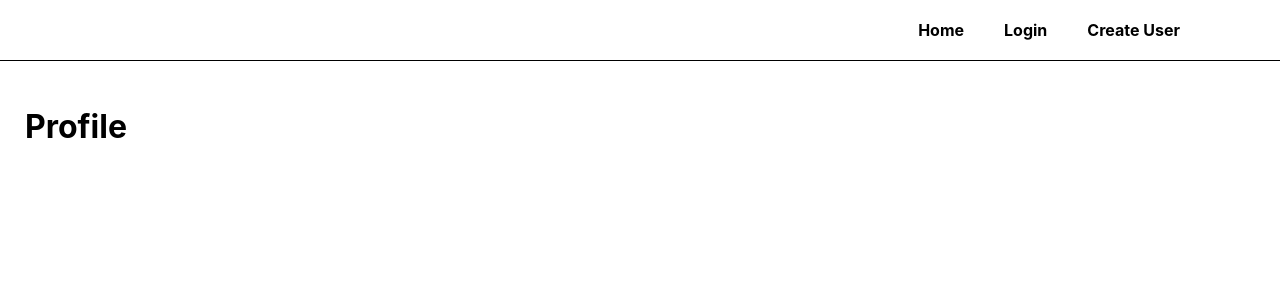
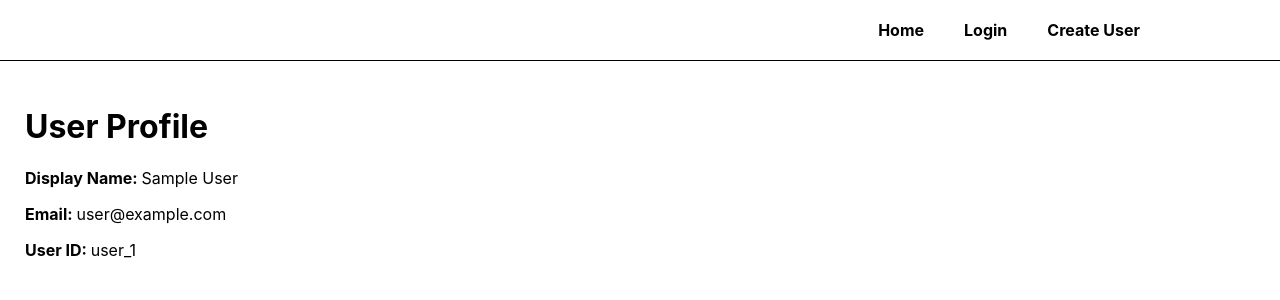
Before and after one commit to stephencinema/dynamic_web_exercise_six, a React (Create React App) app: page / in a window 1280 px wide. Shown: the top 300 px of the page. Built offline with nearby package versions, Linux system fonts and the light colour scheme; no server answers; sample sign-in values are in the browser's storage.

Commit message:
successful entry

```diff
--- a/src/App.js
+++ b/src/App.js
@@ -4,7 +4,6 @@ import { initializeApp } from "firebase/app";
 import { getAuth, onAuthStateChanged } from "firebase/auth";
 // styles and components
 import "./App.css";
-import Header from "./components/Header";
 import CreateUserPage from "./pages/CreateUser";
 import LoginPage from "./pages/Login";
 import UserProfilePage from "./pages/UserProfile";
@@ -18,27 +17,20 @@ const firebaseConfig = {
   appId: "1:798945789087:web:332e0540ee89122ecd4eaa",
 };
 
-const router = createBrowserRouter([
-  {
-    path: "/",
-    element: <UserProfilePage />,
-  },
-  {
-    path: "/login",
-    element: <LoginPage />,
-  },
-  {
-    path: "/create",
-    element: <CreateUserPage />,
-  },
-]);
-
 function App() {
   const [appInitialized, setAppInitialized] = useState(false);
   const [isLoading, setIsLoading] = useState(true);
   const [isLoggedIn, setIsLoggedIn] = useState(false);
   const [userInformation, setUserInformation] = useState({});
-
+  // ensure app is initialized when it is ready to be
+  useEffect(() => {
+    // initialize firebase
+    initializeApp(firebaseConfig);
+    setAppInitialized(true);
+  }, []);
+  // check to see if user is logged in
+  // user loads page, check their status
+  // set state accordingly
   useEffect(() => {
     if (appInitialized) {
       const auth = getAuth();
@@ -52,29 +44,37 @@ function App() {
           setUserInformation({});
           setIsLoggedIn(false);
         }
+        // whenever state changes setLoading to false
         setIsLoading(false);
       });
     }
   }, [appInitialized]);
 
-  useEffect(() => {
-    initializeApp(firebaseConfig);
-    setAppInitialized(true);
-  }, []);
-
-  useEffect(() => {
-    initializeApp(firebaseConfig);
-    setAppInitialized(true);
-  }, []);
-
-  useEffect(() => {
-    initializeApp(firebaseConfig);
-    setAppInitialized(true);
-  }, []);
+  const router = createBrowserRouter([
+    {
+      path: "/",
+      element: (
+        <UserProfilePage
+          isLoading={isLoading}
+          isLoggedIn={isLoggedIn}
+          userInformation={userInformation}
+          setIsLoggedIn={setIsLoggedIn}
+          setUserInformation={setUserInformation}
+        />
+      ),
+    },
+    {
+      path: "/login",
+      element: <LoginPage isLoggedIn={isLoggedIn} setIsLoggedIn={setIsLoggedIn} setUserInformation={setUserInformation} />,
+    },
+    {
+      path: "/create",
+      element: <CreateUserPage isLoggedIn={isLoggedIn} setIsLoggedIn={setIsLoggedIn} setUserInformation={setUserInformation} />,
+    },
+  ]);
 
   return (
     <div className="App">
-      <Header />
       <RouterProvider router={router} />
     </div>
   );
--- a/src/components/CreateUserForm.js
+++ b/src/components/CreateUserForm.js
@@ -1,10 +1,12 @@
 import React from "react";
 
-function CreateUserForm() {
+function CreateUserForm({ signUpUser }) {
   return (
-    <form className="FormElement">
-      <label htmlFor="userName">Username</label>
-      <input type="text" name="userName" />
+    <form className="FormElement" onSubmit={(e) => signUpUser(e)}>
+      <label htmlFor="email">Email</label>
+      <input type="email" name="email" />
+      <label htmlFor="password">Password</label>
+      <input type="password" name="password" />
 
       <button type="submit">Submit</button>
     </form>
--- a/src/components/Header.js
+++ b/src/components/Header.js
@@ -1,18 +1,33 @@
 import React from "react";
+import { Link } from "react-router-dom";
+import { getAuth, signOut } from "firebase/auth";
 
-function Header() {
+function Header({ setIsLoggedIn, setUserInformation }) {
+  function logout() {
+    const auth = getAuth();
+    signOut(auth)
+      .then(() => {
+        setUserInformation({});
+        setIsLoggedIn(false);
+      })
+      .catch((error) => {
+        console.warn(error);
+      });
+  }
+
   return (
     <header>
       <nav>
-        <a href="/">
+        <Link to="/">
           <p>Home</p>
-        </a>
-        <a href="/login">
+        </Link>
+        <Link to="/login">
           <p>Login</p>
-        </a>
-        <a href="/create">
+        </Link>
+        <Link to="/create">
           <p>Create User</p>
-        </a>
+        </Link>
+        <p onClick={() => logout()}></p>
       </nav>
     </header>
   );
--- a/src/pages/CreateUser.js
+++ b/src/pages/CreateUser.js
@@ -1,12 +1,56 @@
-import React from "react";
+import React, { useCallback, useEffect, useState } from "react";
+import { useNavigate } from "react-router";
+import { getAuth, createUserWithEmailAndPassword } from "firebase/auth";
 import CreateUserForm from "../components/CreateUserForm";
+import Header from "../components/Header";
 
-function CreateUserPage() {
+function CreateUserPage({ isLoggedIn, setIsLoggedIn, setUserInformation }) {
+  const [error, setErrors] = useState();
+  const navigate = useNavigate();
+
+  useEffect(() => {
+    if (isLoggedIn) navigate("/");
+  }, [isLoggedIn]);
+
+  const signUpUser = useCallback(
+    (e) => {
+      e.preventDefault();
+
+      const email = e.currentTarget.email.value;
+      const password = e.currentTarget.password.value;
+
+      console.log({ email, password });
+
+      const auth = getAuth();
+
+      createUserWithEmailAndPassword(auth, email, password)
+        .then((userCredential) => {
+          const user = userCredential.user;
+          setIsLoggedIn(true);
+          setUserInformation({
+            email: user.email,
+            displayName: user.displayName,
+            uid: user.uid,
+            accessToken: user.accessToken,
+          });
+          setErrors();
+        })
+        .catch((error) => {
+          const errorCode = error.code;
+          const errorMessage = error.message;
+          console.warn({ error, errorCode, errorMessage });
+        });
+    },
+    [setErrors, setIsLoggedIn, , setUserInformation]
+  );
   return (
-    <div className="PageWrapper">
-      <h1>Create Profile</h1>
-      <CreateUserForm />
-    </div>
+    <>
+      <Header setIsLoggedIn={setIsLoggedIn} setUserInformation={setUserInformation} />
+      <div className="PageWrapper">
+        <h1>Create Profile</h1>
+        <CreateUserForm signUpUser={signUpUser} />
+      </div>
+    </>
   );
 }
 
--- a/src/pages/Login.js
+++ b/src/pages/Login.js
@@ -1,12 +1,23 @@
-import React from "react";
+import React, { useEffect } from "react";
+import { useNavigate } from "react-router";
 import LoginForm from "../components/LoginForm";
+import Header from "../components/Header";
 
-function LoginPage() {
+function LoginPage({ isLoggedIn, setIsLoggedIn, setUserInformation }) {
+  const navigate = useNavigate();
+
+  useEffect(() => {
+    if (isLoggedIn) navigate("/");
+  }, [isLoggedIn]);
+
   return (
-    <div className="PageWrapper">
-      <h1>Login</h1>
-      <LoginForm />
-    </div>
+    <>
+      <Header setIsLoggedIn={setIsLoggedIn} setUserInformation={setUserInformation} />
+      <div className="PageWrapper">
+        <h1>Login</h1>
+        <LoginForm />
+      </div>
+    </>
   );
 }
 
--- a/src/pages/UserProfile.js
+++ b/src/pages/UserProfile.js
@@ -1,10 +1,33 @@
-import React from "react";
+import React, { useEffect } from "react";
+import { useNavigate } from "react-router";
+import Header from "../components/Header";
 
-function UserProfilePage() {
+function UserProfilePage({ isLoading, isLoggedIn, setIsLoggedIn, setUserInformation, userInformation }) {
+  const navigate = useNavigate();
+
+  useEffect(() => {
+    if (!isLoggedIn && !isLoading) navigate("/login");
+  }, [isLoggedIn, isLoading]);
+
   return (
-    <div className="PageWrapper">
-      <h1>Profile</h1>
-    </div>
+    <>
+      <Header setIsLoggedIn={setIsLoggedIn} setUserInformation={setUserInformation} />
+      <div className="PageWrapper">
+        <h1>User Profile</h1>
+        <p>
+          <strong>Display Name: </strong>
+          {userInformation.displayName}
+        </p>
+        <p>
+          <strong>Email: </strong>
+          {userInformation.email}
+        </p>
+        <p>
+          <strong>User ID: </strong>
+          {userInformation.uid}
+        </p>
+      </div>
+    </>
   );
 }
 
```
